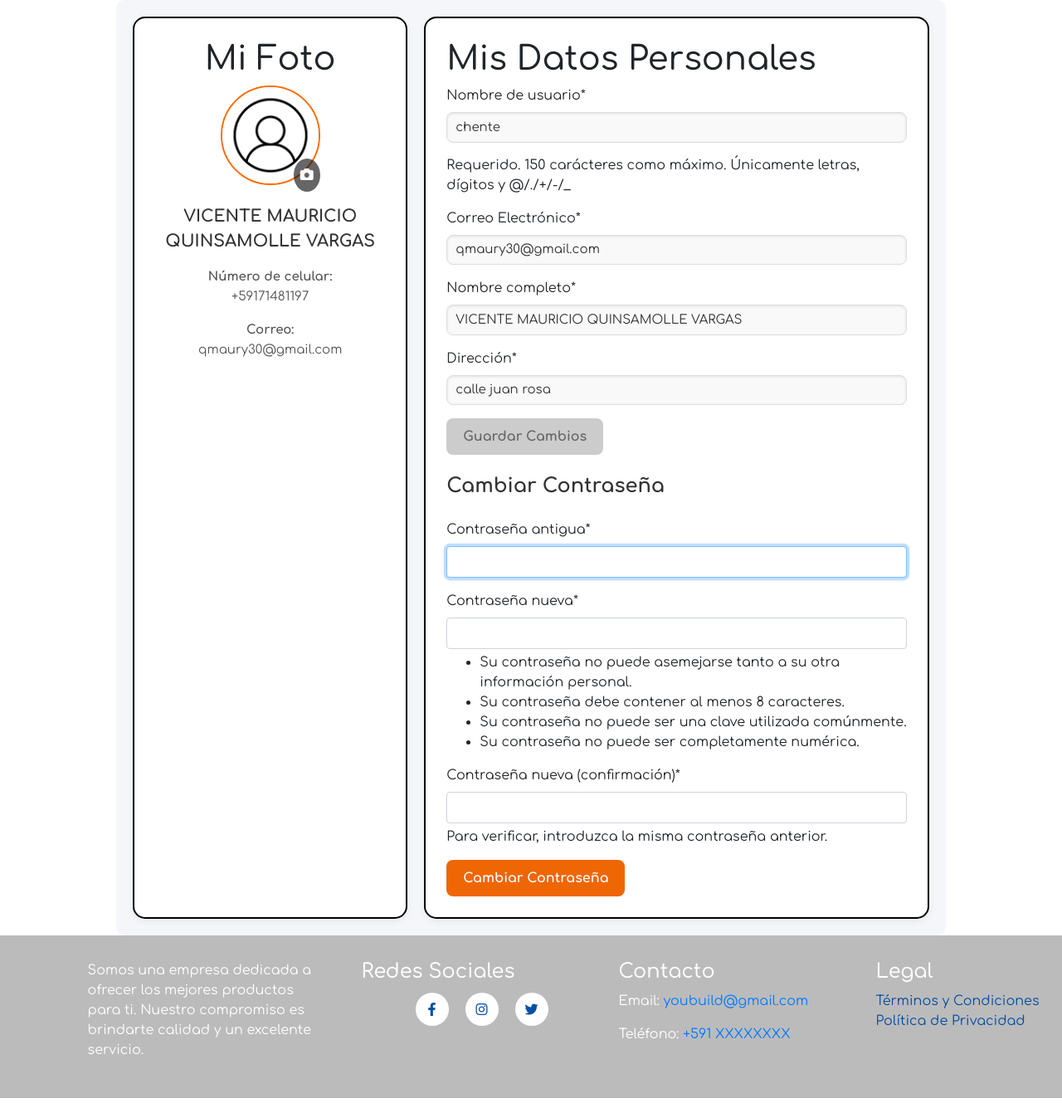
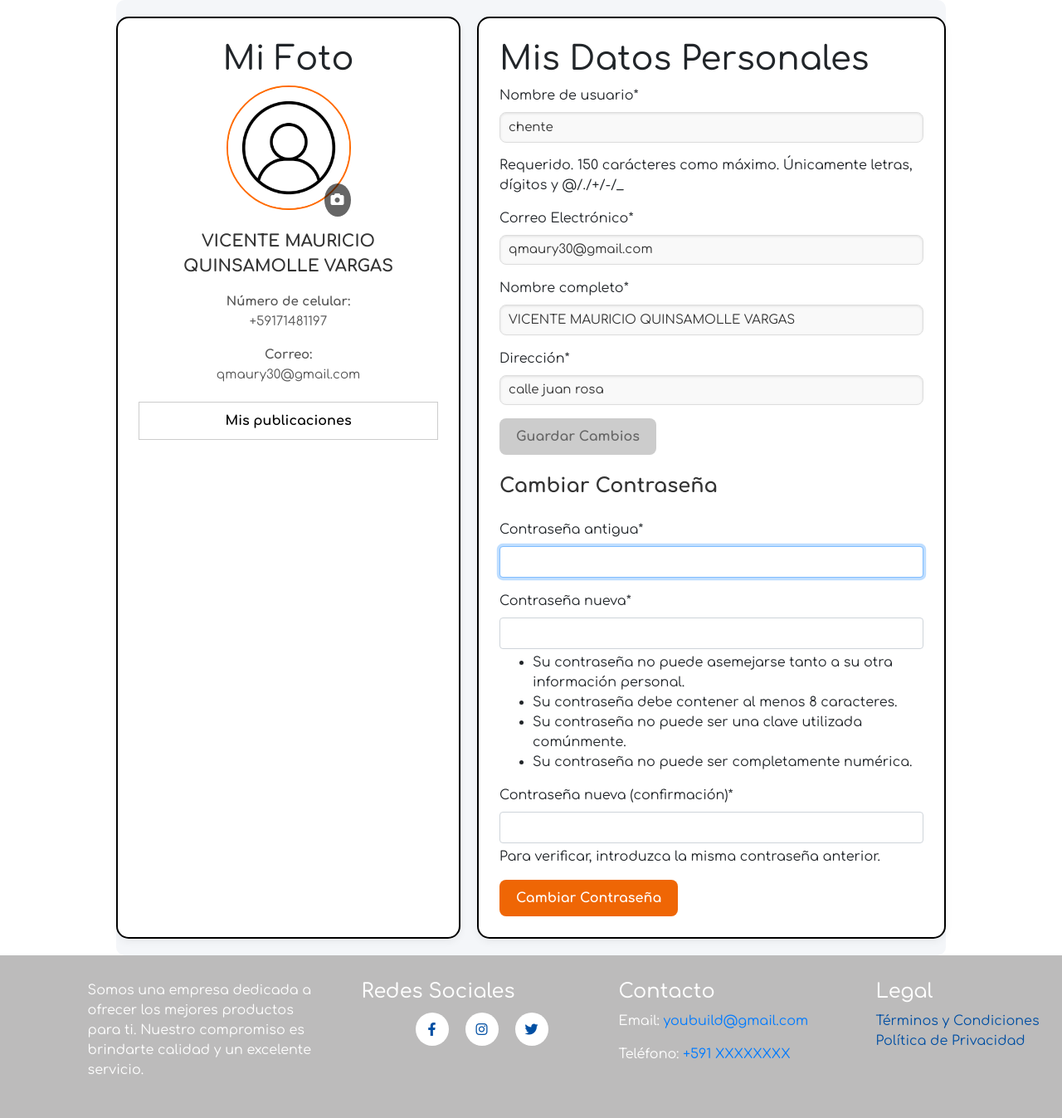
Before and after one commit to MauryQV/YouBuild, a Django app: page /perfil/ in a window 1280 px wide; the page is wider, and only the part inside the window is pictured. Shown: the part 104-1451 px from the top of that part at 83% size. Before the commit the page ends 1427 px from the top of that part, so only its background shows below. Run offline with Django 5.2, Linux system fonts and the light colour scheme; a user stored in the database is signed in; data comes from the database, SQL or seed files in the repository; both versions use the stored data as it was after the commit; some libraries are stand-ins or nearby versions.

Commit message:
acceder a mis publicaciones

```diff
--- a/YouBuild/sistema/static/perfil.css
+++ b/YouBuild/sistema/static/perfil.css
@@ -11,16 +11,14 @@
     display: flex;
     max-width: 1000px;
     margin: auto;
-    padding: 20px;
+    padding: 20px 0px;
     gap: 20px;
     background-color: #f4f6f9;
     border-radius: 10px;
-    flex-wrap: wrap; /* Permite que el contenido se ajuste automáticamente */
 }
-
-/* Estilos del sidebar izquierdo */
+/* Sidebar (izquierda) */
 .profile-sidebar {
-    flex: 1;
+   /* flex: 1; */
     background: #ffffff;
     padding: 25px;
     border: 1px solid #e0e0e0;
@@ -39,14 +37,15 @@
 
 /* Estilo de la imagen de perfil */
 .profile-photo {
-    width: 120px;
-    height: 120px;
+    width: 150px;
+    height: 150px;
+    border: 2px solid #ff6b00;
     border-radius: 50%;
     overflow: hidden;
     display: flex;
     justify-content: center;
     align-items: center;
-    border: 2px solid #ff6b00;
+
 }
 
 /* Estilo de la imagen de perfil */
@@ -106,13 +105,14 @@
 
 /* Estilos de la sección principal derecha */
 .profile-main {
-    flex: 2;
+    /* flex: 3; Más ancho que el sidebar */
     background: #ffffff;
     padding: 30px;
     border: 1px solid #e0e0e0;
     border-radius: 10px;
     box-shadow: 0px 4px 10px rgba(0, 0, 0, 0.05);
 }
+
 
 .profile-main h2 {
     font-size: 24px;
@@ -184,15 +184,7 @@
     outline: none;
 }
 
-.profile-container {
-    display: flex;
-    max-width: 1000px;
-    margin: auto;
-    padding: 20px;
-    gap: 20px;
-    background-color: #f4f6f9;
-    border-radius: 10px;
-}
+
 
 /* Estilos para los contenedores con borde negro curvo */
 .profile-sidebar, .profile-main {
@@ -203,17 +195,6 @@
 
 }
 /* Responsividad para pantallas medianas y pequeñas */
-@media (max-width: 768px) {
-    .profile-container {
-        flex-direction: column;
-        padding: 15px;
-    }
-
-    .profile-sidebar, .profile-main {
-        width: 100%;
-    }
-}
-
 @media (max-width: 576px) {
     .profile-main h2 {
         font-size: 20px;
@@ -274,3 +255,25 @@
     font-size: 0.95rem;
     text-align: left;
 }
+
+.btn-mis-publicaciones {
+    width: 100%; /* Ocupa todo el ancho del contenedor */
+    background-color: white; /* Fondo blanco */
+    color: black; /* Texto negro */
+    border: 1px solid #ccc; /* Borde sutil */
+    padding: 10px; /* Espaciado interno */
+    text-align: center; /* Centra el texto */
+    font-size: 16px; /* Tamaño de fuente */
+    font-weight: bold; /* Texto negrita */
+    cursor: pointer; /* Cambia el cursor a "pointer" */
+    transition: background-color 0.3s ease, color 0.3s ease; /* Transición suave */
+}
+
+.btn-mis-publicaciones:hover {
+    background-color: #f0f0f0; /* Color de fondo gris claro al pasar el mouse */
+    color: #333; /* Color del texto más oscuro */
+}
+
+.profile-actions {
+    margin-top: 20px; /* Separación del contenido superior */
+}
--- a/YouBuild/sistema/templates/perfil.html
+++ b/YouBuild/sistema/templates/perfil.html
@@ -14,21 +14,19 @@
         font-family: 'Comfortaa', sans-serif;
     }
     .icon-btn {
-        padding: 8px; /* Smaller padding for perfil page */
+        padding: 8px;
         width: 50px;
         height: 50px;
-        font-size: 18px; /* Adjust icon size as needed */
-        border-radius: 50%; /* Ensure circular shape */
-        text-decoration: none; !important;  /* Prevent underline */
+        font-size: 18px;
+        border-radius: 50%;
+        text-decoration: none !important;
     }
-  </style>
-
-
+</style>
 {% endblock %}
 
 {% block content %}
 <div class="profile-container">
-    <!-- Bloque para mostrar mensajes de éxito o error -->
+    <!-- Sidebar de la izquierda -->
     <div class="profile-sidebar">
         <h1>Mi Foto</h1>
         <form id="profile-photo-form" method="POST" enctype="multipart/form-data" action="{% url 'profile_photo_update' %}">
@@ -59,10 +57,12 @@
             <p><strong>Número de celular:</strong><br>{{ user.usuariodb.telefono }}</p>
             <p><strong>Correo:</strong><br>{{ user.email }}</p>
         </div>
+        <div class="profile-actions">
+            <button class="btn-mis-publicaciones">Mis publicaciones</button>
+        </div>
     </div>
 
-    <!-- Formulario de actualización de datos personales -->
-
+    <!-- Contenedor principal -->
     <div class="profile-main">
         <h1>Mis Datos Personales</h1>
         <form method="POST" enctype="multipart/form-data" id="profileForm">
@@ -80,15 +80,14 @@
             <button type="submit" id="password-change-btn" class="btn-primario" {% if user.usuariodb.esta_bloqueado %}disabled{% endif %}>
                 Cambiar Contraseña
             </button>
-
-            <!-- Mostrar el mensaje de bloqueo si el usuario está bloqueado -->
             {% if user.usuariodb.esta_bloqueado %}
             <p class="lockout-message">Demasiados intentos fallidos, inténtelo nuevamente en 24 hrs.</p>
             {% endif %}
         </form>
+    </div>
+</div>
+{% endblock %}
 
-    </div>
-{% endblock %}
 
 {% block extra_scripts %}
 <script>
@@ -157,6 +156,9 @@
     });
 
 
+    document.querySelector('.btn-mis-publicaciones').addEventListener('click', () => {
+        window.location.href = "{% url 'publicaciones' %}";
+    });
 </script>
 
 
--- a/YouBuild/sistema/urls.py
+++ b/YouBuild/sistema/urls.py
@@ -40,6 +40,7 @@ urlpatterns = [
     path('api/publicaciones/<int:id>/', ActualizarPublicacionAPIView.as_view(), name='actualizar_publicacion'),
      path('productosOfertados/', lista_productosOfert, name='Productos_Oferta'),
      path('home/productosOfertados/', lista_productosOfert, name='Productos_Oferta'),
+     path('publicaciones/', publicaciones, name='publicaciones'),
 
 ]
 
--- a/YouBuild/sistema/views.py
+++ b/YouBuild/sistema/views.py
@@ -54,6 +54,8 @@ def perfil_view(request):
     return render(request, "perfil.html",{
       "usuario": usuario,
     })
+
+
 
 
 def custom_logout_view(request):
@@ -464,13 +466,14 @@ class PublicacionesUsuarioAPIView(APIView):
 
     def get(self, request):
         usuario = request.user.usuariodb
-
         estado = request.query_params.get('estado', None)
-
         productos = ProductoDb.objects.filter(usuario_fk=usuario)
 
         if estado:
             productos = productos.filter(estado=estado)
+
+        if not productos.exists():
+            return Response({"mensaje": "No tienes publicaciones."}, status=status.HTTP_200_OK)
 
         data = []
         for producto in productos:
@@ -484,6 +487,10 @@ class PublicacionesUsuarioAPIView(APIView):
             })
 
         return Response(data, status=status.HTTP_200_OK)
+
+@login_required  # Asegúrate de que solo usuarios autenticados puedan ver esta página
+def publicaciones(request):
+    return render(request, 'publicaciones.html')
 
 class ActualizarPublicacionAPIView(APIView):
     permission_classes = [IsAuthenticated]
```
Also changed, not shown: YouBuild/sistema/templates/publicaciones.html (added, +109 -0 lines), YouBuild/db.sqlite3.
